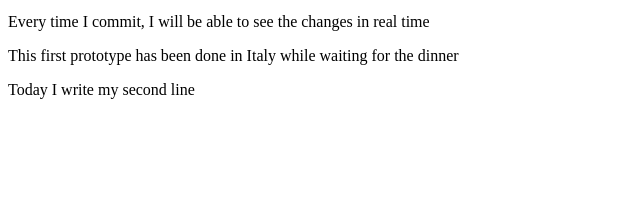
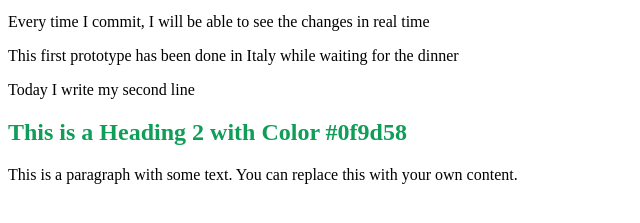
Before and after one commit to trangdangberlin/trangdangberlin.github.io, a plain HTML site: page index.html in a window 1280 px wide. Shown: the part 101-324 px from the top of the page, without its empty margins (0-640 px from the left). Drawn offline with Linux system fonts and the light colour scheme.

Commit message:
Update index.html

```diff
--- a/index.html
+++ b/index.html
@@ -26,5 +26,20 @@ Every time I commit, I will be able to see the changes in real time
 Today I write my second line
 </p>
 
+<head>
+  <meta charset="UTF-8">
+  <meta name="viewport" content="width=device-width, initial-scale=1.0">
+  <style>
+    h2 {
+      color: #0f9d58;
+    }
+  </style>
+</head>
+<body>
+  <h2>This is a Heading 2 with Color #0f9d58</h2>
+  <p>This is a paragraph with some text. You can replace this with your own content.</p>
+</body>
+
+</h2>
 </body>
 </html>
```
